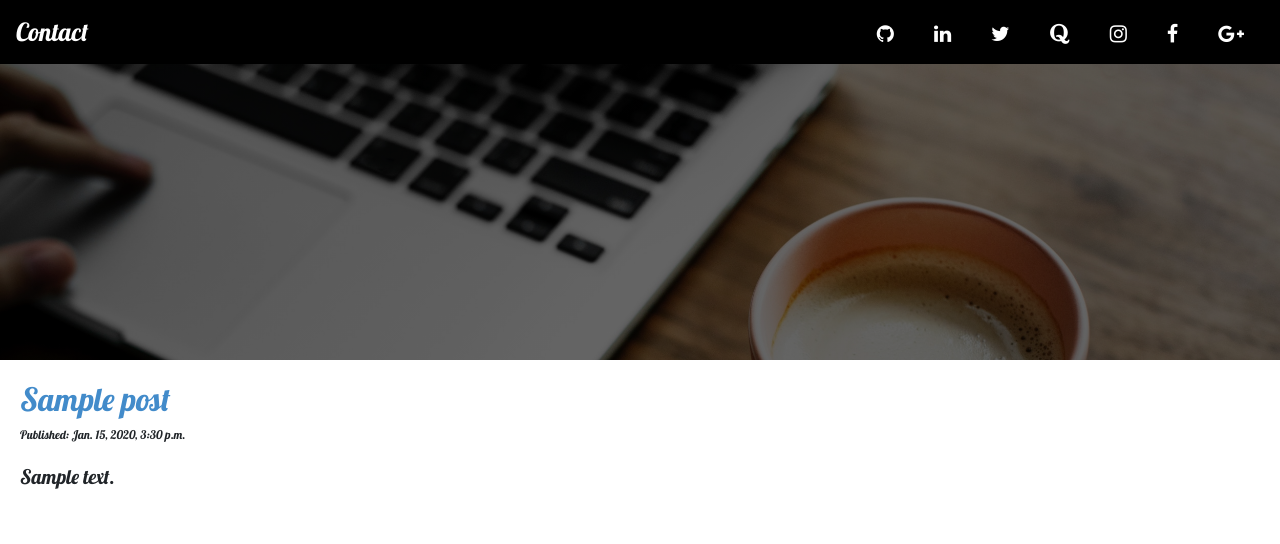
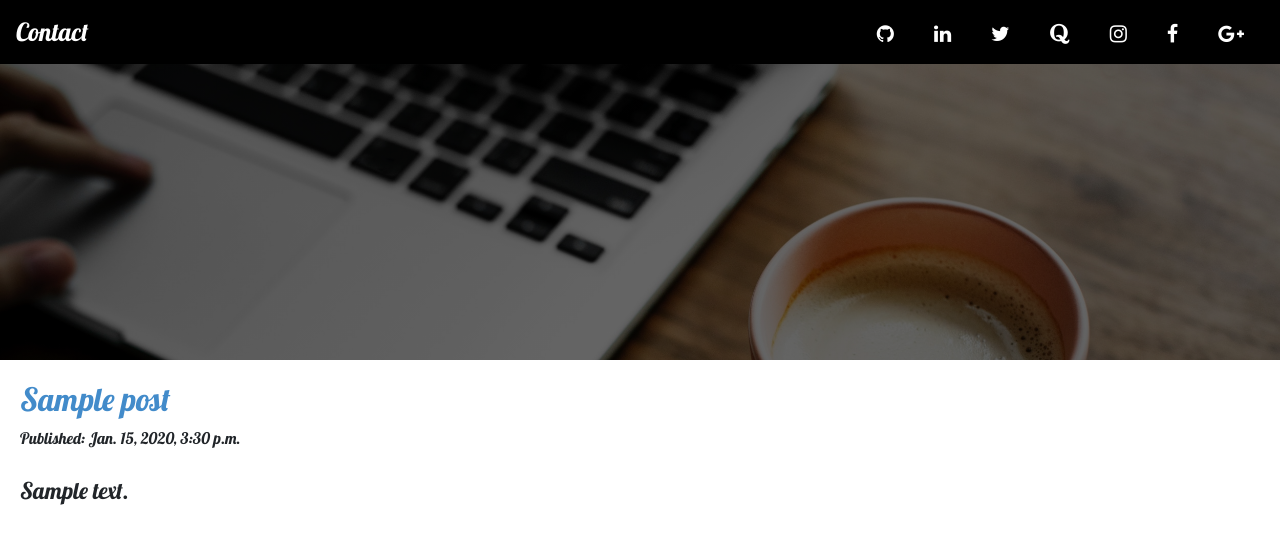
Before and after one commit to Priyanka-bhagat/My-blog, a Django app: page /post/1/ in a window 1280 px wide. Shown: the top 544 px of the page. Run offline with Django 3.2, Linux system fonts and the light colour scheme; tables that the repository leaves empty hold one stand-in row (values such as "Sample post"); some libraries are stand-ins or nearby versions.

Commit message:
Final touch1

```diff
--- a/mysite/blog/static/css/blog.css
+++ b/mysite/blog/static/css/blog.css
@@ -32,11 +32,11 @@ nav{
 
 }
 .date{
-    font-size: 12px;
+    font-size: 16px;
 }
 p{
 
-    font-size: 20px;
+    font-size: 23px;
 }
 .ic{
 
--- a/mysite/blog/static/css/post_detail.css
+++ b/mysite/blog/static/css/post_detail.css
@@ -31,11 +31,11 @@ h2{
         text-decoration: none;
  }
  .date{
-        font-size: 12px;
+        font-size: 16px;
  }
   p{
 
-        font-size: 20px;
+        font-size: 23px;
  }
   .ic{
 
```
